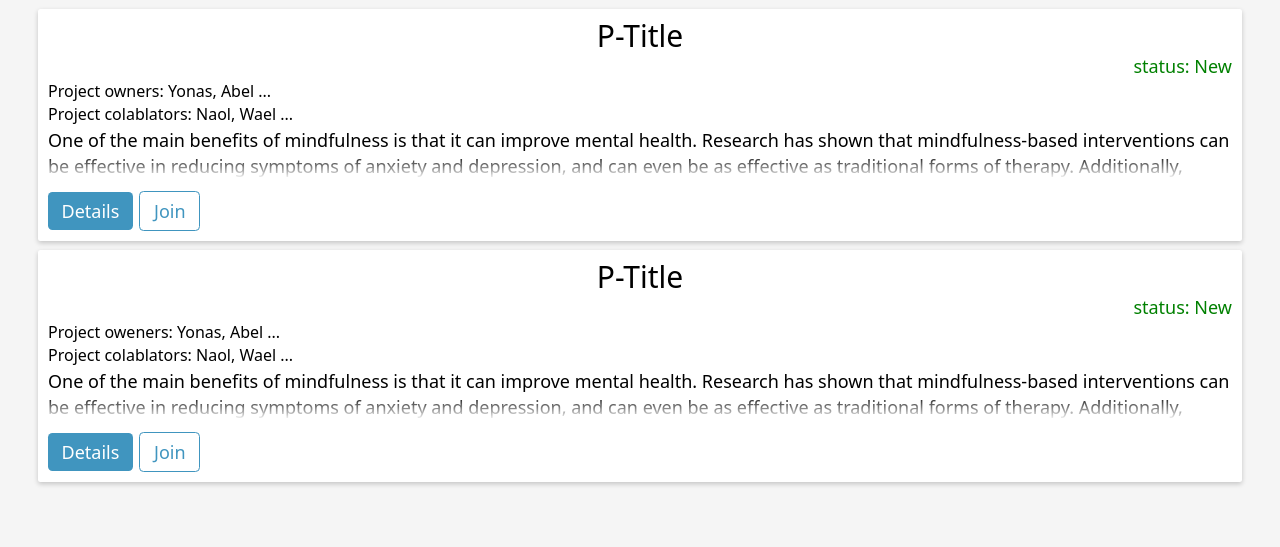
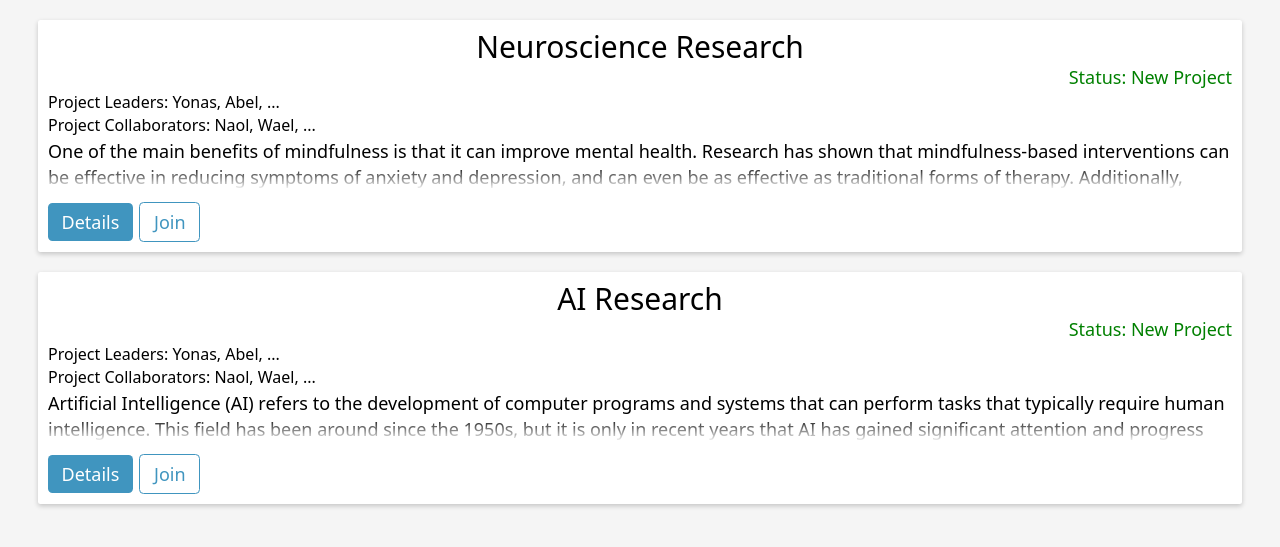
Before and after one commit to Haitham030303/AgileProject, a Flask app: page / in a window 1280 px wide. Shown: the part 50-597 px from the top of the page. Run offline with Flask 3, Linux system fonts and the light colour scheme; parts of the project's set-up code (start-up, migrations or seed data) failed here and were passed over.

Commit message:
Fixed some typos  and changed template text to be more meaningful.

```diff
--- a/static/css/main.css
+++ b/static/css/main.css
@@ -135,7 +135,7 @@ a {
 .card{
   background-color: white;
   padding: 1rem;
-  margin: .9rem 3.8rem;
+  margin: 2rem 3.8rem;
   border: none;
   border-radius: .25rem;
   box-shadow: 0 2px 5px 0 rgba(0, 0, 0, .2);
--- a/templates/index.html
+++ b/templates/index.html
@@ -8,14 +8,14 @@
 
   <div class="card">
     <div class="title-grid">
-        <div class="P-Title">P-Title</div>
-        <div class="status">status: New</div>
+        <div class="P-Title">Neuroscience Research</div>
+        <div class="status">Status: New Project</div>
     </div>
         <div class="P-owner">
-        Project owners: Yonas, Abel ...
+        Project Leaders: Yonas, Abel, ...
     </div>
     <div class="Project-collaborators">
-        Project colablators: Naol, Wael ...
+        Project Collaborators: Naol, Wael, ...
     </div>
     <div class="Description">
         One of the main benefits of mindfulness is that it can improve mental health. Research has shown that mindfulness-based interventions can be effective in reducing symptoms of anxiety and depression, and can even be as effective as traditional forms of therapy. Additionally, practicing mindfulness can lead to increased self-awareness, emotional regulation, and a greater sense of well-being.
@@ -27,17 +27,17 @@
   </div>
   <div class="card">
     <div class="title-grid">
-        <div class="P-Title">P-Title</div>
-        <div class="status">status: New</div>
+        <div class="P-Title">AI Research</div>
+        <div class="status">Status: New Project</div>
     </div>
     <div class="P-owner">
-        Project oweners: Yonas, Abel ...
+        Project Leaders: Yonas, Abel, ...
     </div>
     <div class="Project-collaborators">
-        Project colablators: Naol, Wael ...
+        Project Collaborators: Naol, Wael, ...
     </div>
     <div class="Description">
-        One of the main benefits of mindfulness is that it can improve mental health. Research has shown that mindfulness-based interventions can be effective in reducing symptoms of anxiety and depression, and can even be as effective as traditional forms of therapy. Additionally, practicing mindfulness can lead to increased self-awareness, emotional regulation, and a greater sense of well-being.
+        Artificial Intelligence (AI) refers to the development of computer programs and systems that can perform tasks that typically require human intelligence. This field has been around since the 1950s, but it is only in recent years that AI has gained significant attention and progress due to advances in technology such as big data, cloud computing, and deep learning algorithms.
     </div>
     <div class="card-footer">
         <button class="homebtn">Details</button>
```
Also changed, not shown: templates/detail.html (+4 -4 lines).
